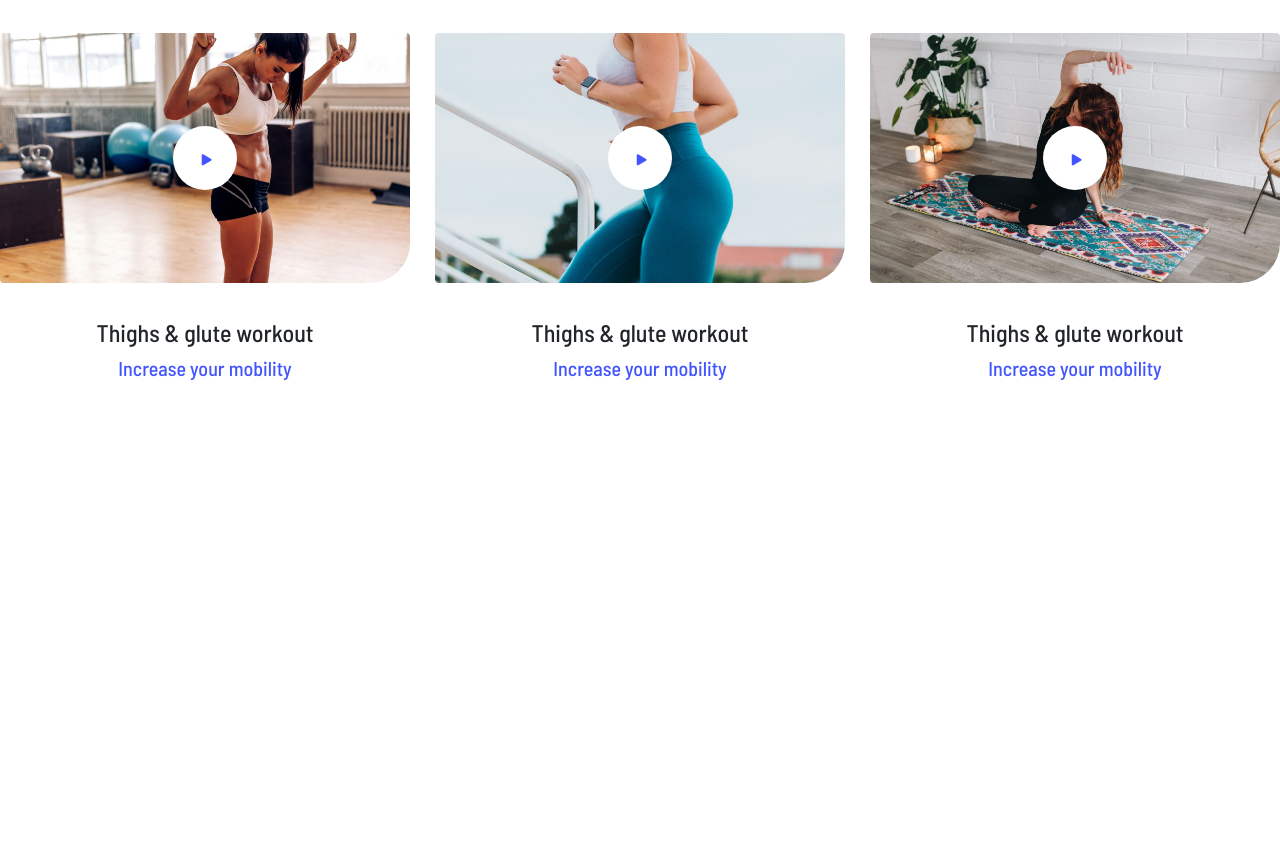
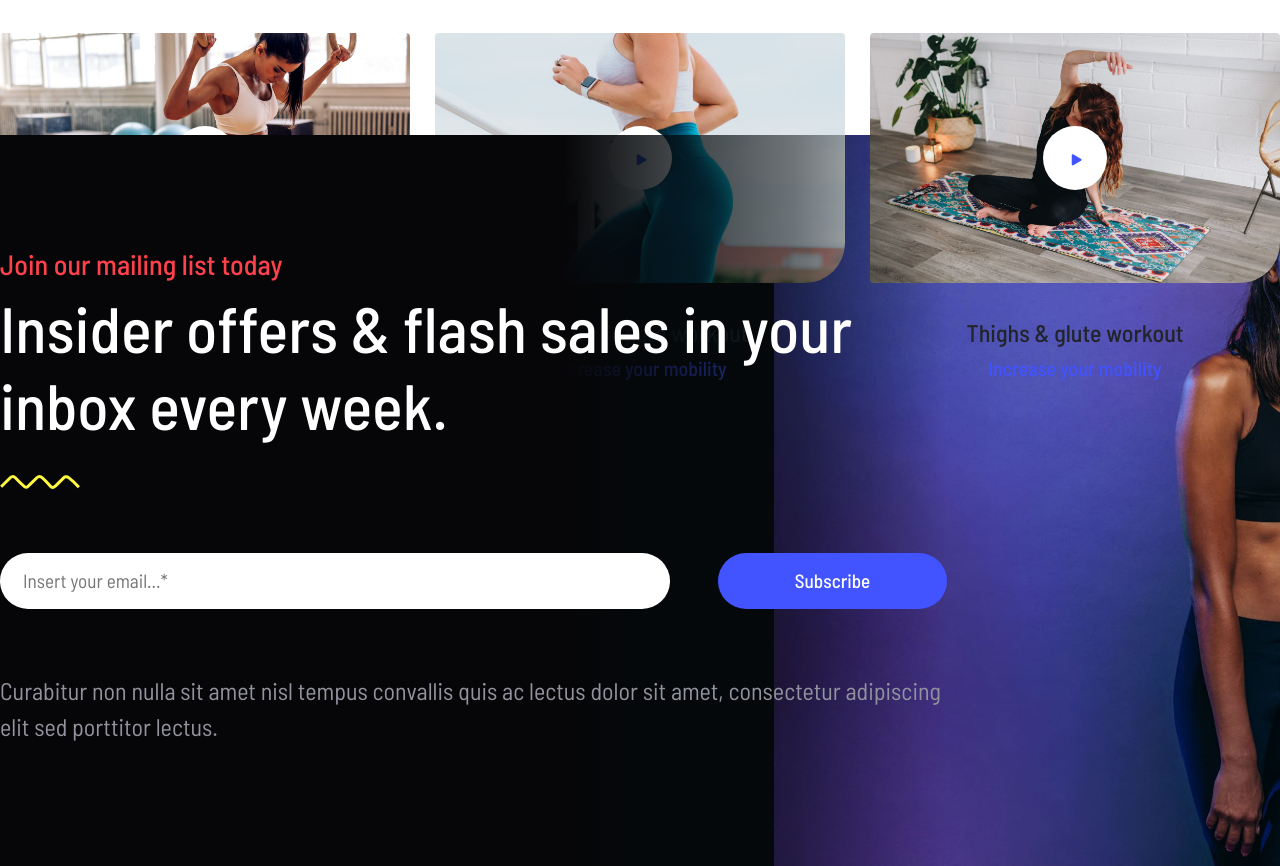
Before and after one commit to MemeWasTaken/proj-html-vuejs, a Vue app: page / in a window 1280 px wide. Shown: the part 2720-3586 px from the top of the page. Before the commit the page ends 3227 px from the top, so only its background shows below. Built offline with nearby package versions, Linux system fonts and the light colour scheme.

Commit message:
SectionSecondJumbo

```diff
--- a/src/components/Main.vue
+++ b/src/components/Main.vue
@@ -3,6 +3,7 @@
         <Jumbo />
         <SectionChallenge />
         <SectionTraining />
+        <SectionSecondJumbo />
     </main>
 </template>
 
@@ -10,6 +11,7 @@
     import Jumbo from './partials/main/Jumbo.vue'
     import SectionChallenge from './partials/main/SectionChallenge.vue'
     import SectionTraining from './partials/main/SectionTraining.vue'
+    import SectionSecondJumbo from './partials/main/SectionSecondJumbo.vue'
 
     export default {
         name: "Main",
@@ -17,6 +19,7 @@
             Jumbo,
             SectionChallenge,
             SectionTraining,
+            SectionSecondJumbo,
         }
     }
 </script>
--- /dev/null
+++ b/src/components/partials/main/SectionSecondJumbo.vue
@@ -0,0 +1,94 @@
+<template>
+    <section class="jumbo-container-photo">
+        <div class="container-gradient position-relative">
+            <div class="container-xxl d-flex justify-content-between align-items-center p-0">
+                <div class="row m-0 align-items-center">
+                    <div class="col-9 p-0">
+                        <h3 class="h3-certified mt-5 pt-5">Join our mailing list today</h3>
+
+                        <h1 class="h1-title"> Insider offers &amp; flash sales in your inbox every week. </h1>
+                        <svg class="vector-waves mb-3 d-block" width="352" height="61" viewBox="0 0 352 61" fill="none" xmlns="http://www.w3.org/2000/svg">
+                            <path d="M5 51.5215L45 12.5215C48.6667 8.35485 58 2.52152 67.5 12.5215C77 22.5215 97 42.6882 108 51.5215C110.833 53.1882 117.5 55.5215 121.5 51.5215C125.5 47.5215 150.167 23.8549 162 12.5215C165.5 8.35485 175.3 2.52152 186.5 12.5215C197.7 22.5215 216.167 42.6882 224 51.5215C227 53.6882 234.5 56.7215 240.5 51.5215C246.5 46.3215 269.333 23.3549 280 12.5215C283 8.85485 291.9 3.72152 303.5 12.5215C315.1 21.3215 338.667 44.6882 347 54.0215" stroke="#FFF941" stroke-width="13"/>
+                        </svg>
+                        <input class="sub-email d-inline-block mt-5 border-0 rounded-pill mb-3" type="email" name="" id="" placeholder="Insert your email...*">
+                        <a href="#" class="yt-jumbo d-inline-block text-decoration-none rounded-pill ms-5"> Subscribe </a>
+                        <p class="p-curabitur mb-5 mt-5">Curabitur non nulla sit amet nisl tempus convallis quis ac lectus dolor sit amet, consectetur adipiscing elit sed porttitor lectus.</p>
+                    </div>
+                </div>
+            </div>
+        </div>
+    </section>
+</template>
+
+<script>
+    export default {
+        name: "SectionSecondJumbo"
+    }
+</script>
+
+<style lang="scss" scoped>
+    @import '../../../assets/scss/partials/_variables.scss';
+
+    .jumbo-container-photo {
+        background-image: url('../../../assets/img/banner1-2x.jpg');
+        background-size: cover;
+        background-repeat: no-repeat;
+        width: 100%;
+        height: 731px;
+
+        .container-gradient {
+            background: linear-gradient(90deg, rgba(6,6,8,1) 44%, rgba(4,9,12,0.773546918767507) 52%, rgba(3,11,14,0.5186449579831933) 62%, rgba(2,13,17,0) 74%);
+            width: 100%;
+            height: 731px;
+
+            .container-xxl {
+                // border: 3px solid red;
+                height: 675px;
+
+                .row {
+                    width: 100%;
+                    height: 100%;
+
+                    .col-9 {
+
+                        .h3-certified {
+                            color: #FF414B;
+                        }
+                        .h1-title {
+                            color: white;
+                            font-size: 4em;
+                            margin-bottom: 0.5em;
+
+                        }
+                        .vector-waves {
+                            width: 80px;
+                            height: auto;
+                            margin-bottom: 1.3em
+                        }
+                        .sub-email {
+                            font-size: 1.2em;
+                            padding: 0.7em 1.2em;
+                            width: 670px;
+                        }
+                        .p-curabitur {
+                            color: #93939f;
+                            font-size: 1.5em;
+                        }
+                        .yt-jumbo {
+                            background-color: $dodgerBlue;
+                            color:white;
+                            font-size: 1.2em;
+                            font-weight: 500;
+                            padding: 0.7em 4em;
+
+                            &:hover {
+                                color: white;
+                            }
+                        }
+                    }
+                }
+            }
+        }
+    }
+
+</style>
--- a/src/components/partials/main/SectionTraining.vue
+++ b/src/components/partials/main/SectionTraining.vue
@@ -181,10 +181,10 @@
         .container-xxl {
             height: 713px;
 
-            .row {
-                .col {}
-                .col {}
-            }
+            // .row {
+            //     .col {}
+            //     .col {}
+            // }
             .row {
                 .training-card {
                     width: 410px;
```
